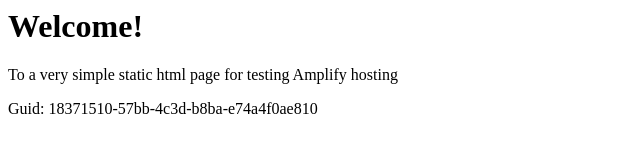
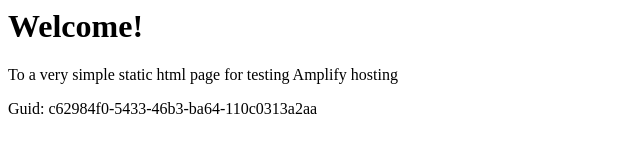
Before and after one commit to aws-aemilia-lhr/Github-PR-Commit-Integration-Test-DoNotTouch-GithubWebhookPreviewCanaryTest-v1-preprod-eu-west-2, a website: page src/index.html in a window 1280 px wide. Shown: the full height of the page, 0-640 px from the left. Drawn offline with Linux system fonts and the light colour scheme.

Commit message:
commit from integ tests

```diff
--- a/src/index.html
+++ b/src/index.html
@@ -12,6 +12,6 @@
 <body>
     <h1>Welcome!</h1>
     <p>To a very simple static html page for testing Amplify hosting</p>
-    <p>Guid: 18371510-57bb-4c3d-b8ba-e74a4f0ae810</p></body>
+    <p>Guid: c62984f0-5433-46b3-ba64-110c0313a2aa</p></body>
 
 </html>
```
